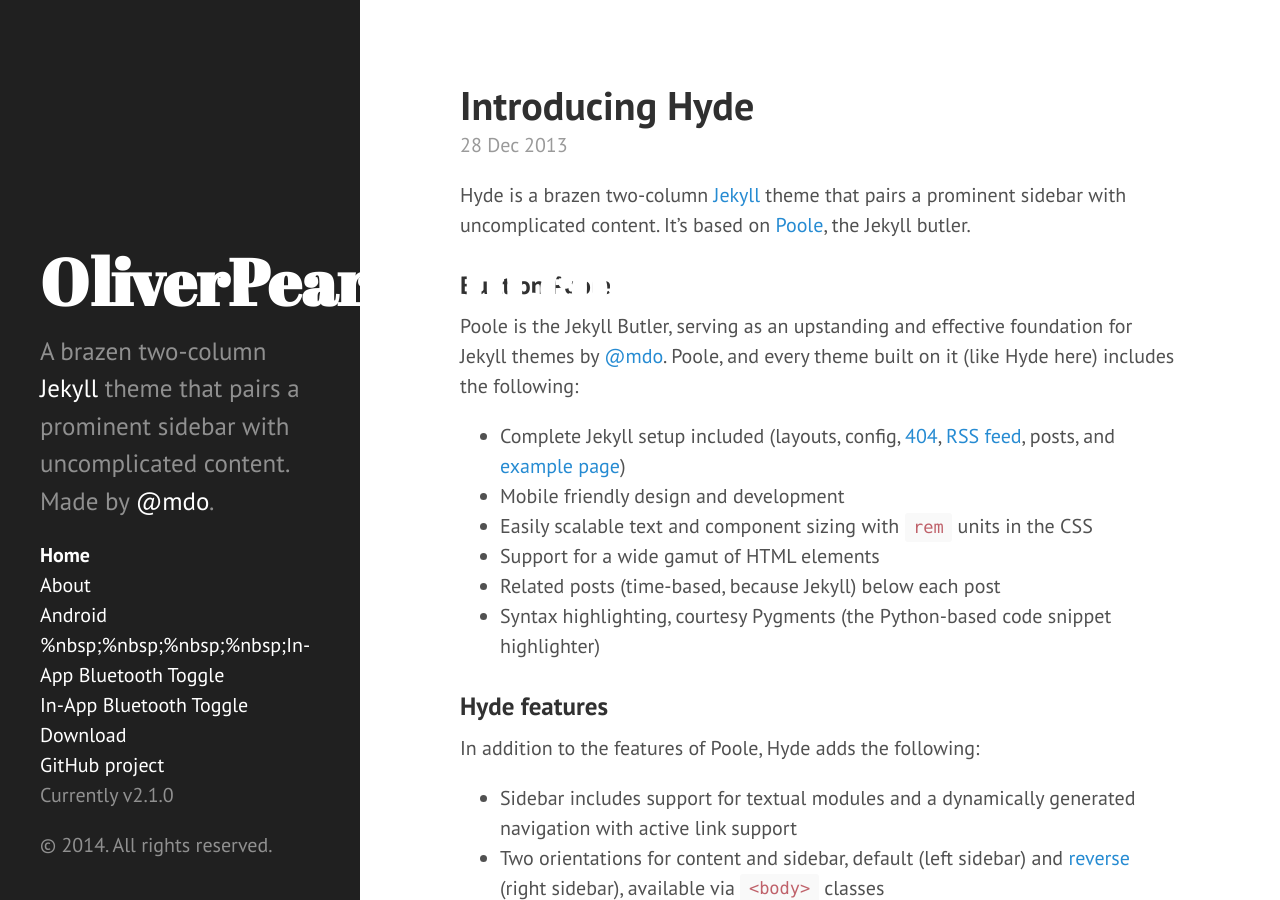
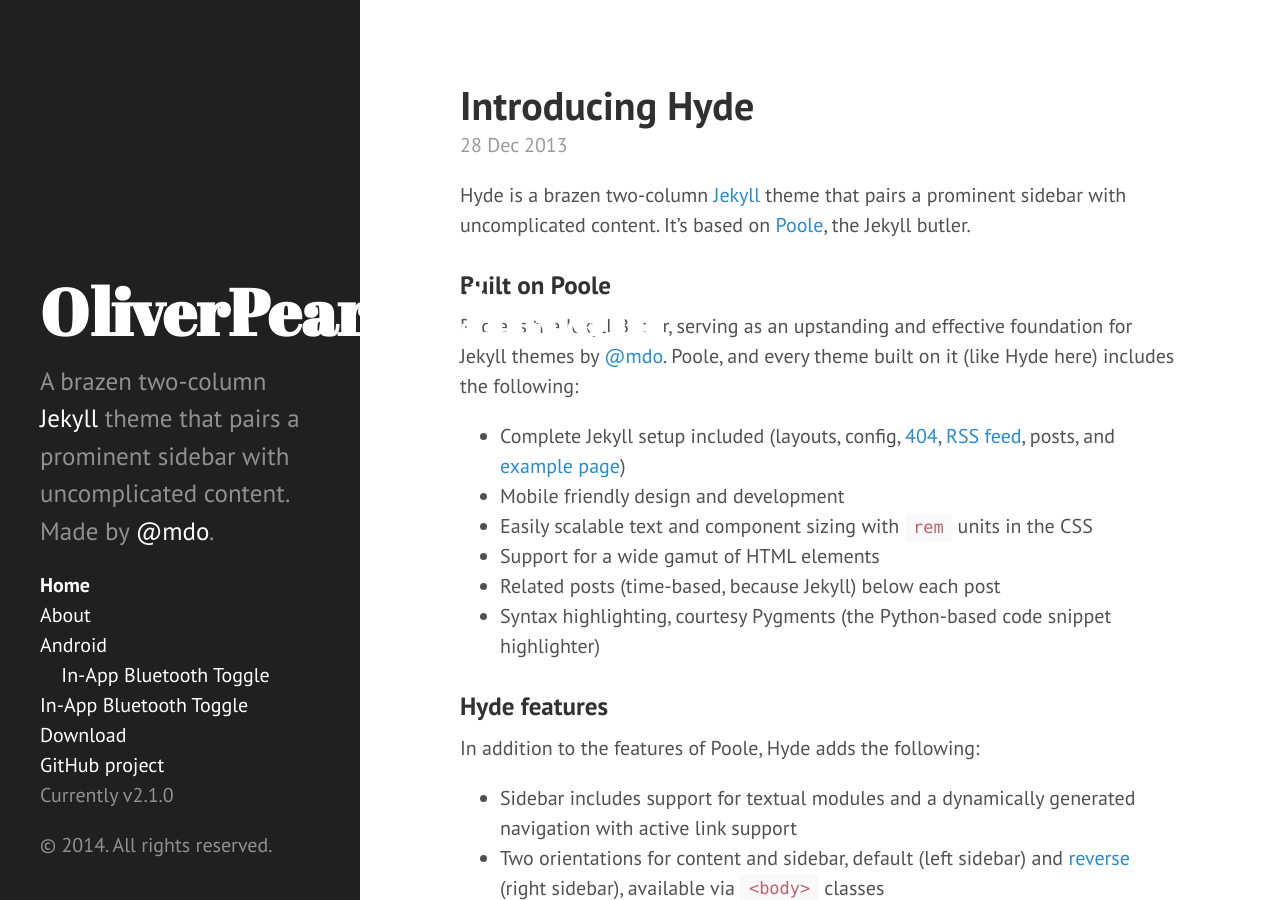
Before and after one commit to OliverPearmain/oliverpearmain.github.io, a Jekyll site: the page built from index.html, in a window 1280 px wide and 900 px high. Built offline with Jekyll 4.4.1, drawn with Linux system fonts in a browser that asks for light colours; Markdown is read by kramdown in place of the engine named in the settings; the list of posts is cut into pages by our own code.

Commit message:
Fixed typo

```diff
--- a/_includes/sidebar.html
+++ b/_includes/sidebar.html
@@ -27,7 +27,7 @@
 				{% if subnode.title != null %}
 				  {% if subnode.layout == "page" %}
 					{% if subnode.parent == node.title %}
-					  <a class="sidebar-nav-item{% if page.url == subnode.url %} active{% endif %}" href="{{ subnode.url }}">%nbsp;%nbsp;%nbsp;%nbsp;{{ subnode.title }}</a>
+					  <a class="sidebar-nav-item{% if page.url == subnode.url %} active{% endif %}" href="{{ subnode.url }}">&nbsp;&nbsp;&nbsp;&nbsp;{{ subnode.title }}</a>
 					{% endif %}
 				  {% endif %}
 				{% endif %}
```
